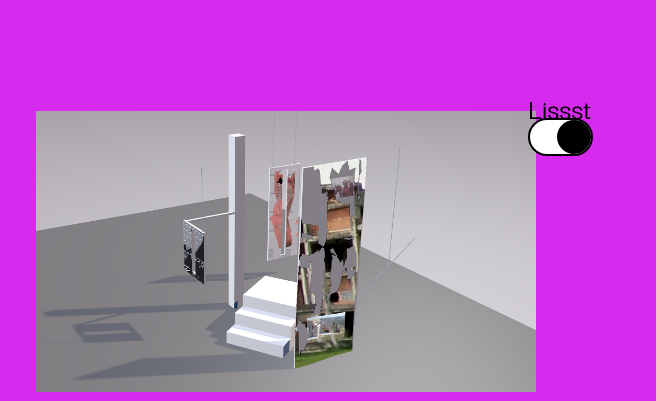
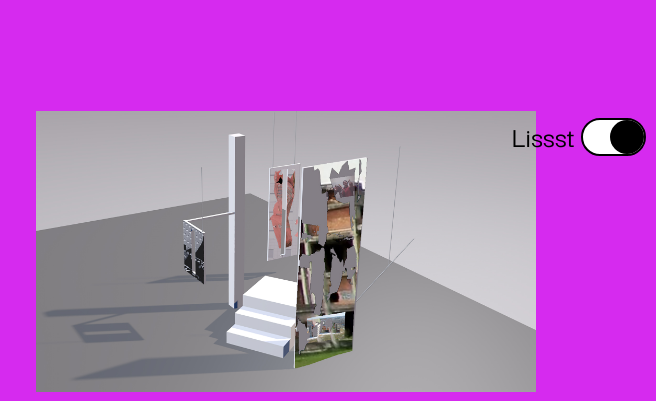
Before and after one commit to xyanaxy/xyana-xyz-website-new, a plain HTML site: page index-grid.html in a window 1280 px wide. Shown: the part 614-1015 px from the top of the page, 624-1280 px from the left. Drawn offline with nearby package versions, Linux system fonts and the light colour scheme.

Commit message:
grid css-meny postition

```diff
--- a/grid.css
+++ b/grid.css
@@ -102,7 +102,7 @@ h2{
 
 
 .menu--section{
-left: 90%;
+ right: 10px;
  position:fixed;
  bottom: 30px;
  height: auto;
```
